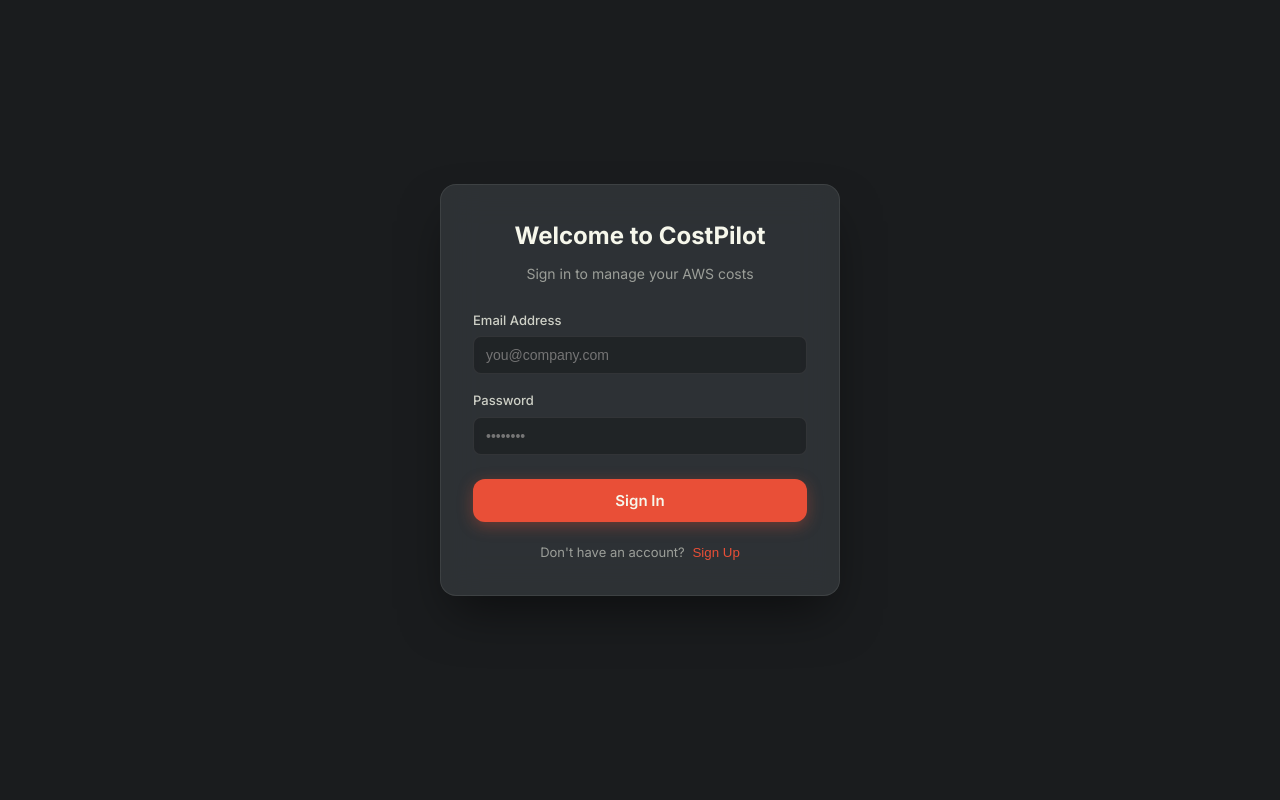
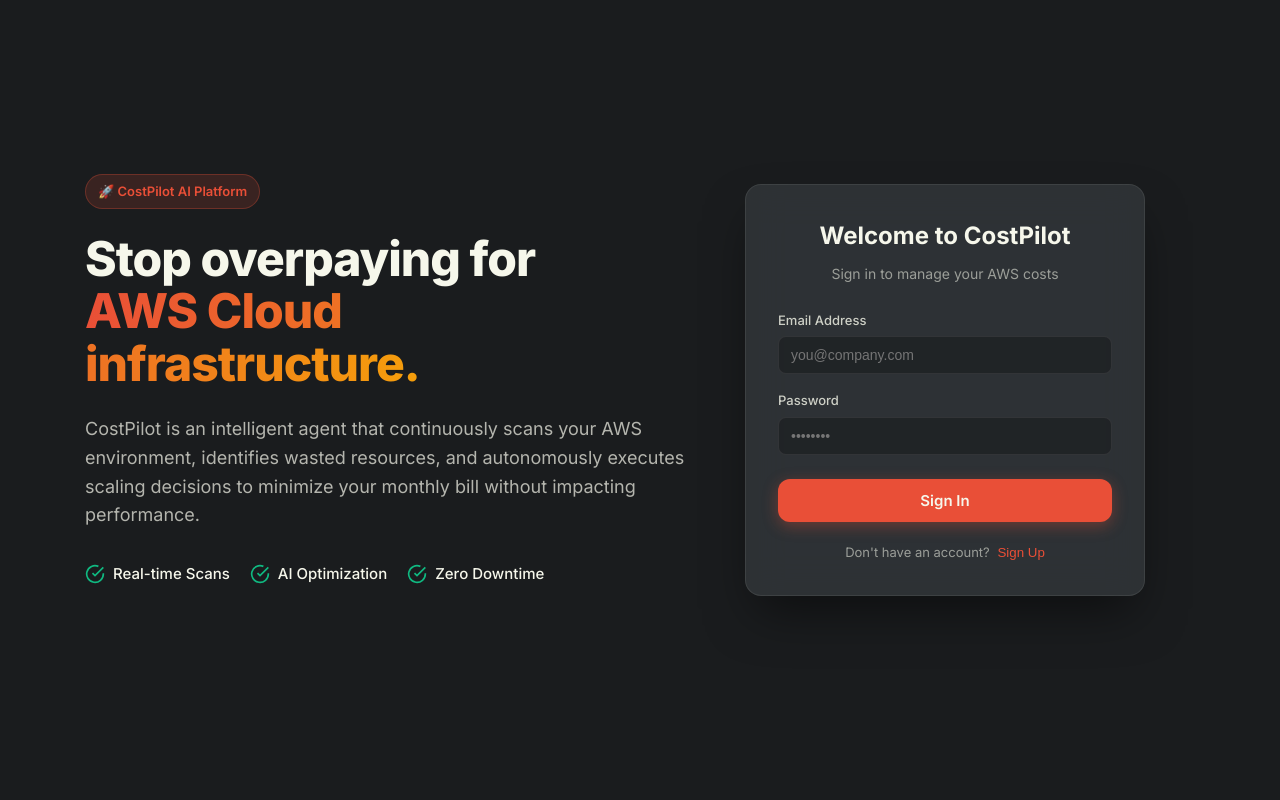
Before and after one commit to baka-byte447/CostPilot-AI, a Flask app: page / in a window 1280 px wide. Run offline with Flask 3, Linux system fonts and the light colour scheme.

Commit message:
feat: Add landing page, fix settings API, and dynamic email routing

```diff
--- a/dashboard/app.py
+++ b/dashboard/app.py
@@ -238,6 +238,64 @@ def api_summary():
         "breakdown": breakdown
     })
 
+
+@app.route("/api/settings", methods=["GET", "POST"])
+def api_settings():
+    if "user_id" not in session:
+        return jsonify({"status": "error", "message": "Unauthorized"}), 401
+
+    from db.database import get_connection
+    user_id = session["user_id"]
+
+    if request.method == "POST":
+        data = request.json
+        access_key = data.get("aws_access_key")
+        secret_key = data.get("aws_secret_key")
+        region = data.get("aws_region", "ap-south-1")
+        alert_email = data.get("alert_email")
+
+        try:
+            with get_connection() as conn:
+                conn.execute(
+                    """UPDATE users SET
+                       aws_access_key_id = ?,
+                       aws_secret_access_key = ?,
+                       aws_region = ?,
+                       alert_email = ?
+                       WHERE id = ?""",
+                    (access_key, secret_key, region, alert_email, user_id)
+                )
+                conn.commit()
+            return jsonify({"status": "ok", "message": "Settings saved successfully"})
+        except Exception as e:
+            return jsonify({"status": "error", "message": str(e)}), 500
+
+    # GET request
+    try:
+        with get_connection() as conn:
+            cursor = conn.cursor()
+            cursor.execute("SELECT email, aws_access_key_id, aws_secret_access_key, aws_region, alert_email FROM users WHERE id = ?", (user_id,))
+            row = cursor.fetchone()
+
+            if not row:
+                return jsonify({"status": "error", "message": "User not found"}), 404
+
+            has_aws = bool(row["aws_access_key_id"])
+
+            return jsonify({
+                "aws": {
+                    "configured": has_aws,
+                    "access_key": "********" if has_aws else "",
+                    "secret_key": "********" if has_aws else "",
+                    "region": row["aws_region"] or "ap-south-1"
+                },
+                "email": {
+                    "configured": bool(row["alert_email"] or row["email"]),
+                    "address": row["alert_email"] or row["email"]
+                }
+            })
+    except Exception as e:
+        return jsonify({"status": "error", "message": str(e)}), 500
 
 @app.route("/api/budget")
 def api_budget():
--- a/dashboard/static/js/app.js
+++ b/dashboard/static/js/app.js
@@ -2507,3 +2507,84 @@ window.searchInventory = function(val) {
     inventorySearchQuery = val;
     renderInventory();
 }
+// === SETTINGS ===
+window.loadSettings = async function() {
+    try {
+        const res = await fetch("/api/settings");
+        if (!res.ok) return;
+
+        const data = await res.json();
+
+        const awsStatus = document.getElementById("aws-status");
+        if (awsStatus) {
+            awsStatus.textContent = data.aws.configured ? "Configured" : "Not configured";
+            awsStatus.style.color = data.aws.configured ? "var(--green)" : "var(--danger)";
+        }
+
+        const emailStatus = document.getElementById("email-status");
+        if (emailStatus) {
+            emailStatus.textContent = data.email.configured ? "Configured" : "Not configured";
+            emailStatus.style.color = data.email.configured ? "var(--green)" : "var(--danger)";
+
+            const emailInput = document.getElementById("alert-email");
+            if (emailInput && !emailInput.value) {
+                emailInput.value = data.email.address;
+            }
+        }
+
+        const regionInput = document.getElementById("aws-region");
+        if (regionInput && !regionInput.value) {
+            regionInput.value = data.aws.region || "ap-south-1";
+        }
+    } catch (e) {
+        console.error("Failed to load settings", e);
+    }
+}
+
+window.saveSettings = async function() {
+    const btn = document.getElementById("save-settings-btn");
+    const status = document.getElementById("settings-save-status");
+    const originalText = btn.textContent;
+
+    btn.disabled = true;
+    btn.textContent = "Saving...";
+
+    const access_key = document.getElementById("aws-access-key")?.value;
+    const secret_key = document.getElementById("aws-secret-key")?.value;
+    const region = document.getElementById("aws-region")?.value;
+    const alert_email = document.getElementById("alert-email")?.value;
+
+    try {
+        const res = await fetch("/api/settings", {
+            method: "POST",
+            headers: { "Content-Type": "application/json" },
+            body: JSON.stringify({
+                aws_access_key: access_key,
+                aws_secret_key: secret_key,
+                aws_region: region,
+                alert_email: alert_email
+            })
+        });
+
+        if (res.ok) {
+            showToast("success", "Settings Saved", "Your configuration has been updated.");
+            status.textContent = "Saved successfully";
+            status.style.color = "var(--green)";
+            loadSettings();
+        } else {
+            const data = await res.json();
+            status.textContent = data.message || "Failed to save";
+            status.style.color = "var(--danger)";
+        }
+    } catch (e) {
+        status.textContent = "Network error";
+        status.style.color = "var(--danger)";
+    }
+
+    btn.disabled = false;
+    btn.textContent = originalText;
+
+    setTimeout(() => {
+        if (status) status.textContent = "";
+    }, 3000);
+}
--- a/dashboard/templates/index.html
+++ b/dashboard/templates/index.html
@@ -23,8 +23,43 @@
         </defs>
     </svg>
 
-    <!-- Auth Overlay -->
-    <div id="auth-overlay" class="auth-overlay" style="display: flex; position: fixed; inset: 0; background: #1a1c1e; z-index: 9999; align-items: center; justify-content: center; backdrop-filter: blur(10px);">
+    <!-- Landing Page & Auth Overlay -->
+    <div id="auth-overlay" class="auth-overlay" style="display: flex; position: fixed; inset: 0; background: #1a1c1e; z-index: 9999; align-items: center; justify-content: center; overflow-y: auto;">
+
+        <!-- Landing Page Content -->
+        <div id="landing-content" style="max-width: 1200px; width: 100%; display: flex; flex-direction: row; flex-wrap: wrap; align-items: center; justify-content: center; gap: 60px; padding: 40px;">
+
+            <!-- Hero / Info Section -->
+            <div class="landing-hero" style="flex: 1; min-width: 300px; max-width: 600px; color: #F6F7EB;">
+                <div style="display: inline-flex; align-items: center; padding: 6px 12px; background: rgba(233, 79, 55, 0.15); border: 1px solid rgba(233, 79, 55, 0.3); border-radius: 100px; font-size: 13px; font-weight: 600; color: #E94F37; margin-bottom: 24px;">
+                    🚀 CostPilot AI Platform
+                </div>
+                <h1 style="font-size: 48px; font-weight: 800; line-height: 1.1; margin-bottom: 24px; letter-spacing: -1px;">
+                    Stop overpaying for <br>
+                    <span style="background: -webkit-linear-gradient(0deg, #E94F37, #f59e0b); -webkit-background-clip: text; -webkit-text-fill-color: transparent;">AWS Cloud infrastructure.</span>
+                </h1>
+                <p style="font-size: 18px; line-height: 1.6; color: rgba(246,247,235,0.7); margin-bottom: 32px;">
+                    CostPilot is an intelligent agent that continuously scans your AWS environment, identifies wasted resources, and autonomously executes scaling decisions to minimize your monthly bill without impacting performance.
+                </p>
+                <div style="display: flex; gap: 20px; margin-bottom: 40px;">
+                    <div style="display: flex; align-items: center; gap: 8px;">
+                        <svg width="20" height="20" viewBox="0 0 24 24" fill="none" stroke="#10b981" stroke-width="2"><path d="M22 11.08V12a10 10 0 1 1-5.93-9.14"/><polyline points="22 4 12 14.01 9 11.01"/></svg>
+                        <span style="font-size: 15px; font-weight: 500;">Real-time Scans</span>
+                    </div>
+                    <div style="display: flex; align-items: center; gap: 8px;">
+                        <svg width="20" height="20" viewBox="0 0 24 24" fill="none" stroke="#10b981" stroke-width="2"><path d="M22 11.08V12a10 10 0 1 1-5.93-9.14"/><polyline points="22 4 12 14.01 9 11.01"/></svg>
+                        <span style="font-size: 15px; font-weight: 500;">AI Optimization</span>
+                    </div>
+                    <div style="display: flex; align-items: center; gap: 8px;">
+                        <svg width="20" height="20" viewBox="0 0 24 24" fill="none" stroke="#10b981" stroke-width="2"><path d="M22 11.08V12a10 10 0 1 1-5.93-9.14"/><polyline points="22 4 12 14.01 9 11.01"/></svg>
+                        <span style="font-size: 15px; font-weight: 500;">Zero Downtime</span>
+                    </div>
+                </div>
+            </div>
+
+            <!-- Auth Forms Container -->
+            <div class="landing-auth" style="flex: 1; min-width: 300px; max-width: 450px; position: relative; z-index: 2;">
+                <!-- Main Login/Signup Form -->
         <div id="auth-card-main" class="card auth-card" style="width: 100%; max-width: 400px; padding: 32px; background: rgba(57,62,65,0.65); backdrop-filter: blur(20px) saturate(180%); border: 1px solid rgba(246,247,235,0.08); border-radius: 16px; box-shadow: 0 25px 50px -12px rgba(0,0,0,0.5);">
             <div style="text-align: center; margin-bottom: 24px;">
                 <h2 style="font-size: 24px; font-weight: 700; color: #F6F7EB; margin-bottom: 8px;" id="auth-title">Welcome to CostPilot</h2>
@@ -79,8 +114,11 @@
                 <button type="button" onclick="skipAWSSetup()" style="width: 100%; background: none; border: none; color: rgba(246,247,235,0.4); cursor: pointer; font-size: 13px; margin-top: 12px;">I'll do this later</button>
             </form>
     </div>
-</div>
-
+            </form>
+        </div>
+    </div>
+        </div>
+    </div>
 
     <!-- Sidebar Navigation -->
     <nav class="sidebar" id="sidebar">
```
Also changed, not shown: main.py (+13 -1 lines), notifier/budget_alert.py (+7 -5 lines), 1 other file.
